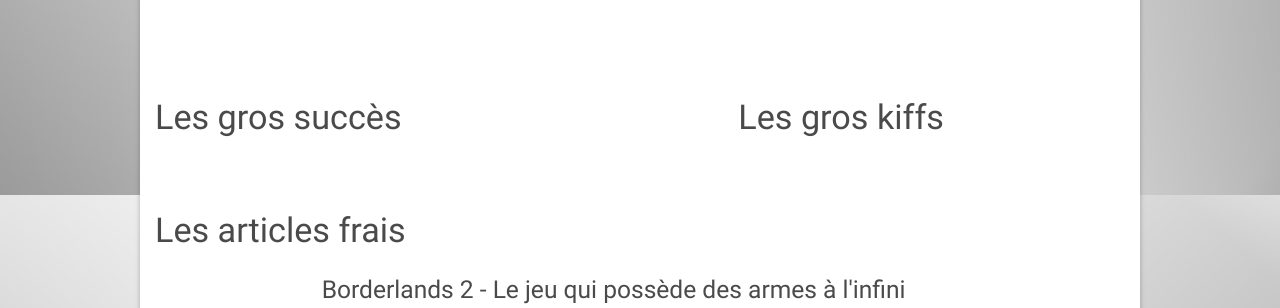
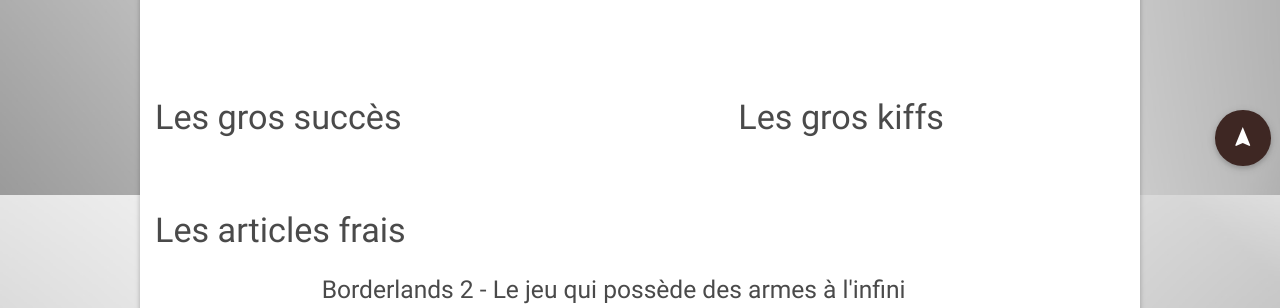
Before and after one commit to Detritusatomic/PDOProject, a PHP site: template views/index/index.php in a window 1280 px wide. Shown: the part 605-913 px from the top of the page. Run offline with PHP 8.4, Linux system fonts and the light colour scheme; the template is opened without the code that fills it, so the values that code supplies are empty; some libraries are stand-ins or nearby versions.

Commit message:
bouton to top

```diff
--- a/views/_template/footer.php
+++ b/views/_template/footer.php
@@ -1,3 +1,7 @@
+<a id="totop" class="btn-floating btn-large tooltipped waves-effect waves-light brown darken-4" data-position="left" data-delay="50" data-tooltip="L' ascenceur !" onclick="$('html, body').animate({scrollTop: 0 }, 'slow');return false;">
+    <i class="material-icons">navigation</i>
+</a>
+
 <footer class="page-footer brown darken-4">
     <div class="wrap">
         <div class="row">
```
